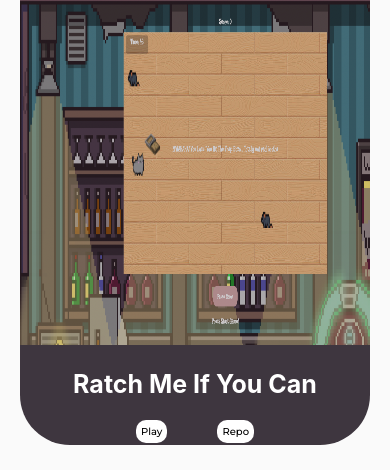
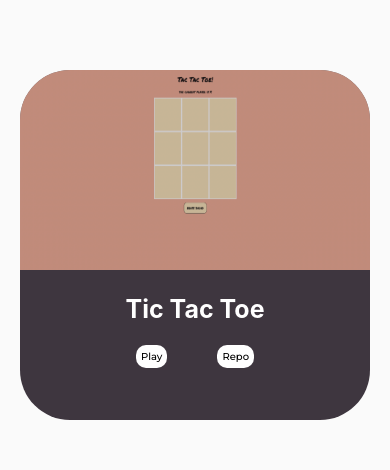
Before and after one commit to bruceabrigo/babrigo-portfolio, a React (Create React App) app: page /projects in a window 390 px wide. Shown: the part 1280-1750 px from the top of the page. Built offline with nearby package versions, Linux system fonts and the light colour scheme.

Commit message:
changed styling to the projects on the home page

```diff
--- a/src/components/content/proj-cards.scss
+++ b/src/components/content/proj-cards.scss
@@ -1,7 +1,7 @@
 
 .container{
 margin: auto;
-width: 1000px;
+width: 80%;
 position: relative;
 display: flex;
 justify-content: space-between;
@@ -106,6 +106,15 @@ color: #fff;
 }
 
 @media only screen and (max-width: 900px) {
+    .projects {
+        height: 100%;
+    }
     .container {
-    }
+        display: flex;
+        justify-content: center;
+        align-items: center;
+        flex-direction: column;
+        margin: 0 auto; /* to center the container horizontally */
+      }
+
   }
--- a/src/components/content/projects-page.scss
+++ b/src/components/content/projects-page.scss
@@ -49,6 +49,9 @@
 @media only screen and (max-width: 900px) {
     .projects-page-card {
         width: 350px;
-        height: 500px;
+        height: 350px;
+    }
+    .projects-page-card img {
+        height: 200px;
     }
   }
--- a/src/components/content/projects.js
+++ b/src/components/content/projects.js
@@ -22,6 +22,12 @@ const Projects = () => {
                 <a href="https://bruceabrigo.github.io/ratch-me-if-you-can/" target="_blank" className="project-link">Play</a>
                 <a href="https://github.com/bruceabrigo/ratch-me-if-you-can" target="_blank" className="project-link">Repo</a>
             </div>
+            <div className="projects-page-card">
+                <img src="/TicTacToe.png"/>
+                <h3>Tic Tac Toe</h3>
+                <a href="https://bruceabrigo.github.io/TicTacToe/" target="_blank" className="project-link">Play</a>
+                <a href="https://github.com/bruceabrigo/TicTacToe" target="_blank" className="project-link">Repo</a>
+            </div>
         </>
     )
 }
```
Also changed, not shown: public/TicTacToe.png (added).
